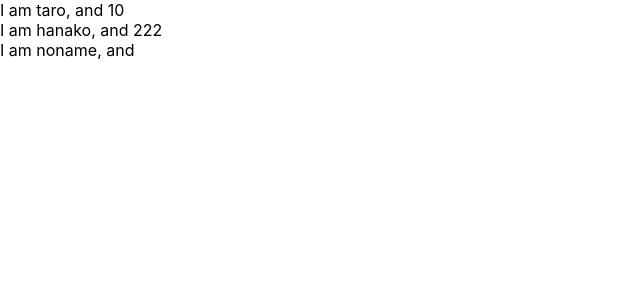
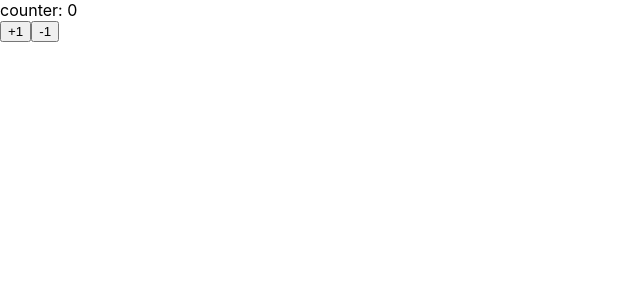
Before and after one commit to ItoYukito/udemy-react-redux, a React (Create React App) app: page / in a window 1280 px wide. Shown: the top 300 px of the page, without its empty margins (0-640 px from the left). Built offline with nearby package versions, Linux system fonts and the light colour scheme.

Commit message:
state practice

```diff
--- a/src/App.js
+++ b/src/App.js
@@ -1,34 +1,31 @@
-import React from 'react';
-import PropTypes from 'prop-types';
+import React, { Component} from 'react';
 
-const App = () => {
-  const profiles = [
-    {name: "taro",age: 10},
-    {name:"hanako",age: 222},
-    {name:"noname"}
-  ]
-  return (
-  <div>
-    {
-      profiles.map((profile, index) => {
-        return <User name={profile.name} age={profile.age} key={index}/>
-      })
-    }
-    </div>
-  )
-}
+const App = () => (<Counter></Counter> )
 
-const User = (props) => {
-  return <div>I am {props.name}, and {props.age}</div>
-}
+class Counter extends Component {
+  constructor(props) {
+    super(props)
+    this.state = { count: 0}
+  }
 
-// User.defaultProps = {
-//   age: 1
-// }
+  handlePlusButton = () => {
+    this.setState({count: this.state.count + 1})
+  }
 
-User.propTypes = {
-  name: PropTypes.string,
-  age: PropTypes.number.isRequired
+  hadleMinusButton = () => {
+    this.setState({count: this.state.count - 1})
+  }
+
+
+  render() {
+    return(
+      <React.Fragment>
+        <div>counter: {this.state.count}</div>
+        <button onClick={this.handlePlusButton}>+1</button>
+        <button onClick={this.hadleMinusButton}>-1</button>
+      </React.Fragment>
+    )
+  }
 }
 
 export default App;
```
